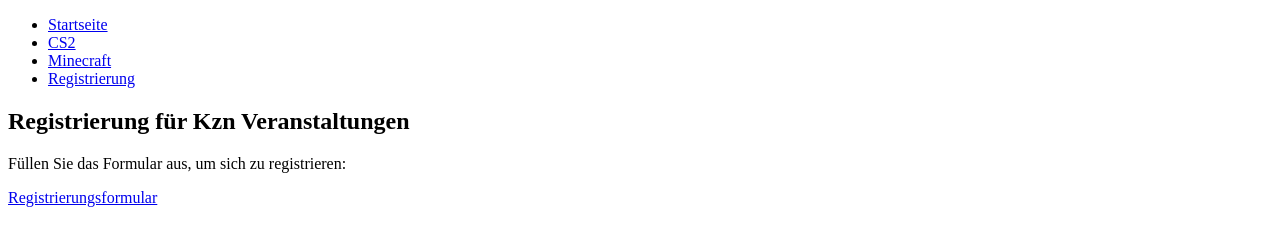
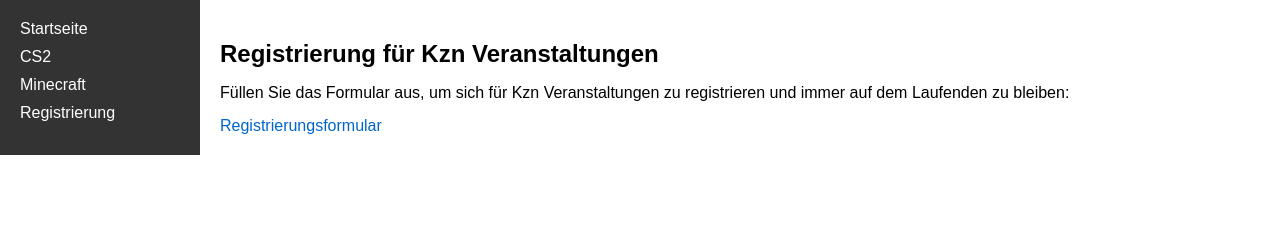
Before and after one commit to Salb213/KZN.Gaming.Events, a plain HTML site: page Registration.html in a window 1280 px wide. Drawn offline with Linux system fonts and the light colour scheme.

Commit message:
Update Registration.html

```diff
--- a/Registration.html
+++ b/Registration.html
@@ -4,7 +4,72 @@
     <meta charset="UTF-8">
     <meta name="viewport" content="width=device-width, initial-scale=1.0">
     <title>Registrierung - Kzn Veranstaltungen</title>
-    <link rel="stylesheet" href="styles.css">
+    <style>
+        body {
+            display: flex;
+            font-family: 'Arial', sans-serif;
+            margin: 0;
+            padding: 0;
+        }
+
+        aside {
+            background-color: #333;
+            color: #fff;
+            width: 200px;
+            padding: 20px;
+            box-sizing: border-box;
+        }
+
+        nav ul {
+            list-style-type: none;
+            padding: 0;
+            margin: 0;
+        }
+
+        nav li {
+            margin-bottom: 10px;
+        }
+
+        nav a {
+            color: #fff;
+            text-decoration: none;
+            font-size: 16px;
+            transition: color 0.3s ease-in-out;
+        }
+
+        nav a:hover {
+            color: #66c2ff;
+        }
+
+        main {
+            flex: 1;
+            padding: 20px;
+            box-sizing: border-box;
+        }
+
+        .content {
+            display: none;
+        }
+
+        .active {
+            display: block;
+        }
+
+        h2, p {
+            margin-bottom: 15px;
+        }
+
+        a {
+            color: #0066cc;
+            text-decoration: none;
+            transition: color 0.3s ease-in-out;
+        }
+
+        a:hover {
+            text-decoration: underline;
+            color: #004080;
+        }
+    </style>
 </head>
 <body>
 
@@ -23,7 +88,9 @@
   <main>
     <div id="registration" class="content active">
       <h2>Registrierung für Kzn Veranstaltungen</h2>
-      <p>Füllen Sie das Formular aus, um sich zu registrieren:</p>
+      <p>
+        Füllen Sie das Formular aus, um sich für Kzn Veranstaltungen zu registrieren und immer auf dem Laufenden zu bleiben:
+      </p>
       <a href="https://forms.gle/i1f22nz7EyjMQ89C8" target="_blank">Registrierungsformular</a>
     </div>
   </main>
```
